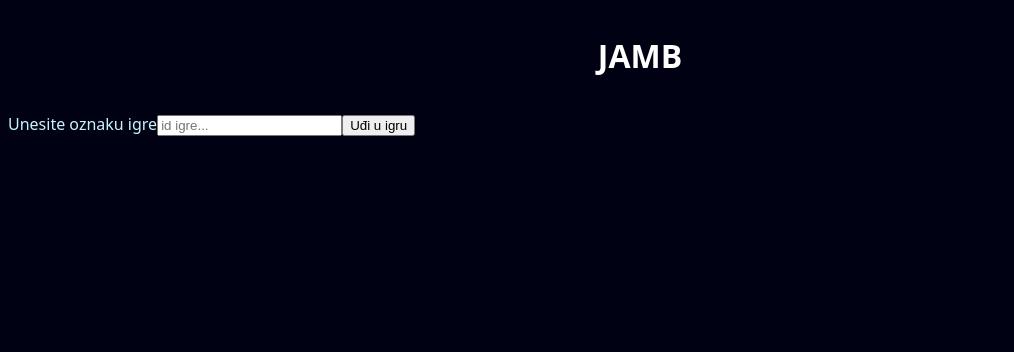
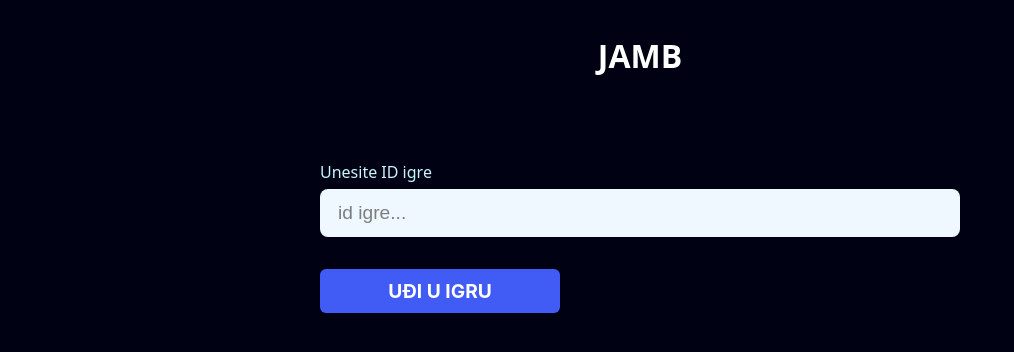
Before and after one commit to BSlaven/JAMB-YAHTZEE, a React (Vite) app: page / in a window 1280 px wide. Shown: the top 352 px of the page, without its empty margins (0-1014 px from the left). Built offline with nearby package versions, Linux system fonts and the light colour scheme.

Commit message:
add propper formatting for classes

```diff
--- a/src/components/Home/Home.jsx
+++ b/src/components/Home/Home.jsx
@@ -17,8 +17,8 @@ const Home = () => {
   }
 
   return (
-    <div className="input_control">
-      <label htmlFor="game_id">Unesite oznaku igre</label>
+    <div className={classes.inputControl}>
+      <label htmlFor="game_id">Unesite ID igre</label>
       <input
         onChange={(e) => setGameId(e.target.value)}
         value={gameId}
@@ -29,7 +29,7 @@ const Home = () => {
       />
 
       <button
-        className="enter_game_btn"
+        className={classes.enterGameBtn}
         onClick={enterGameHandler}
       >
         Uđi u igru
```
